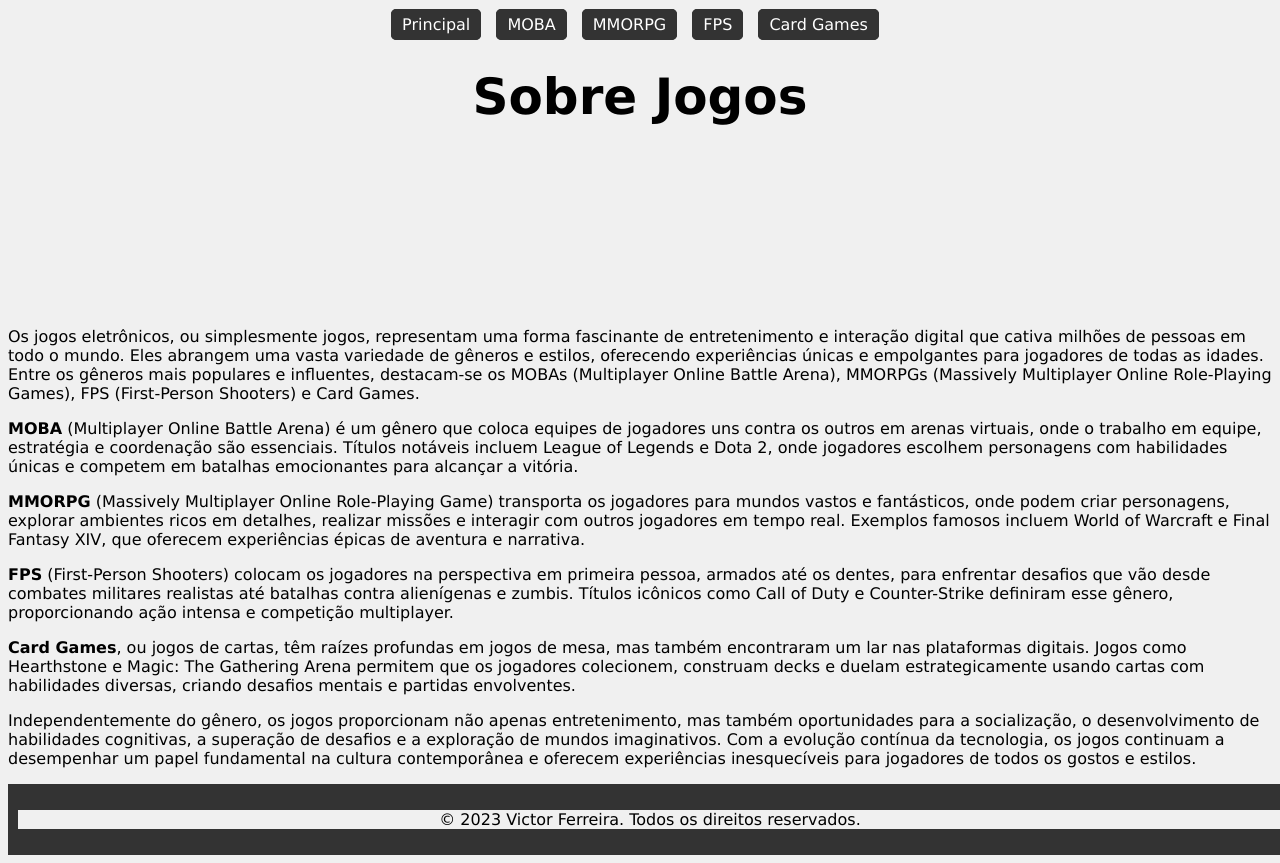
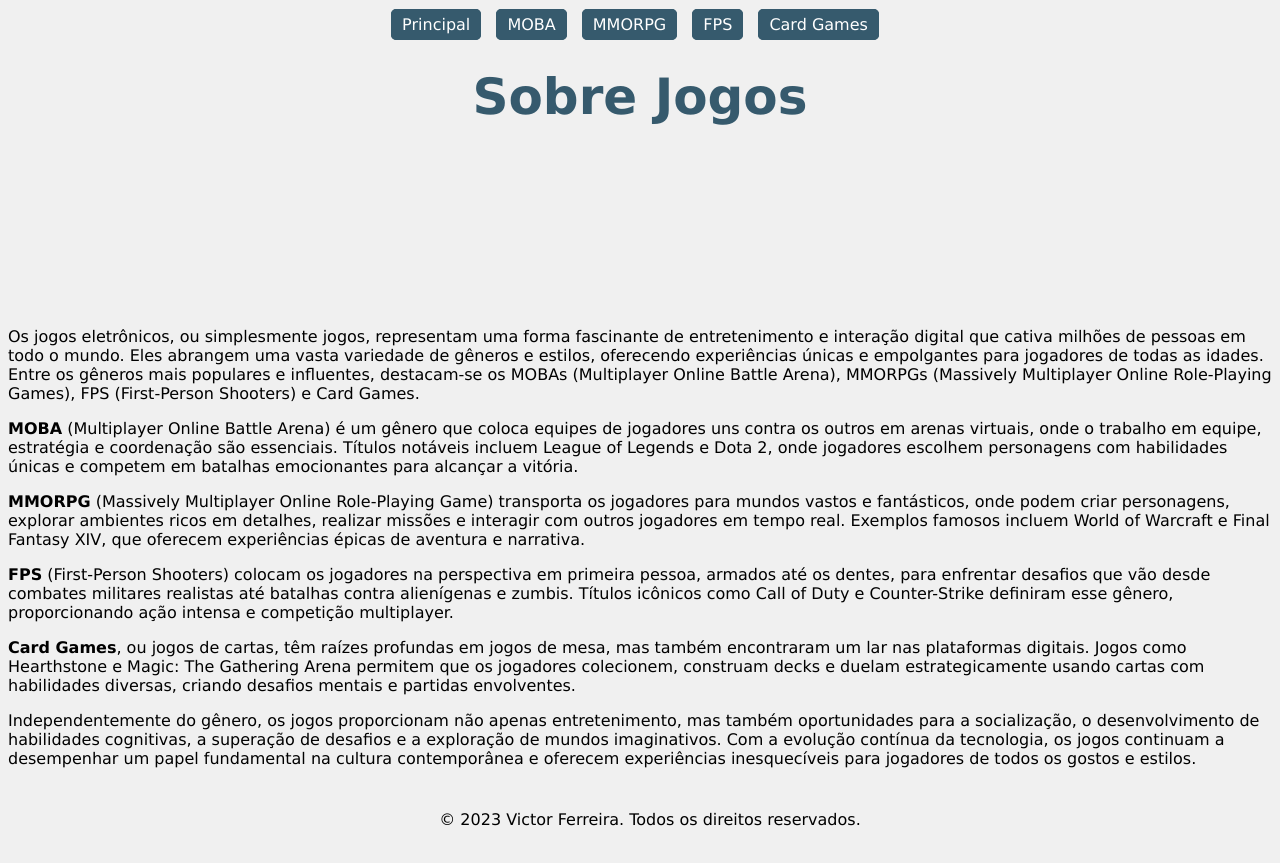
Before and after one commit to victorfpaulino/site-navegavel, a plain HTML site: page index.html in a window 1280 px wide. Drawn offline with Linux system fonts and the light colour scheme.

Commit message:
Atualizando alguns estilos

```diff
--- a/estilos/style.css
+++ b/estilos/style.css
@@ -6,6 +6,7 @@
 #titulo_index, #titulo_moba, #titulo_mmorpg, #titulo_fps, #titulo_cardgames {
     font-size: 50px;
     text-align: center;
+    color: rgb(54,90, 109);
 }
 
 
@@ -29,14 +30,14 @@ nav li {
 nav a {
     text-decoration: none;
     padding: 5px 10px;
-    border: 1px solid #333;
-    background-color: #333;
+    border: 1px solid rgb(54,90, 109);
+    background-color: rgb(54,90, 109);
     color: #fff;
     border-radius: 5px;
 }
 
 nav a:hover {
-    background-color: #555;
+    background-color: rgb(80,129, 160);
 }
 
 .conteudo_lol_dota {
@@ -71,7 +72,7 @@ footer {
     bottom: 0;
     left: 0;
     width: 100%;
-    background-color: #333;
+    background-color: #f0f0f0;
     color: #000000;
     padding: 10px;
     text-align: center;
```
